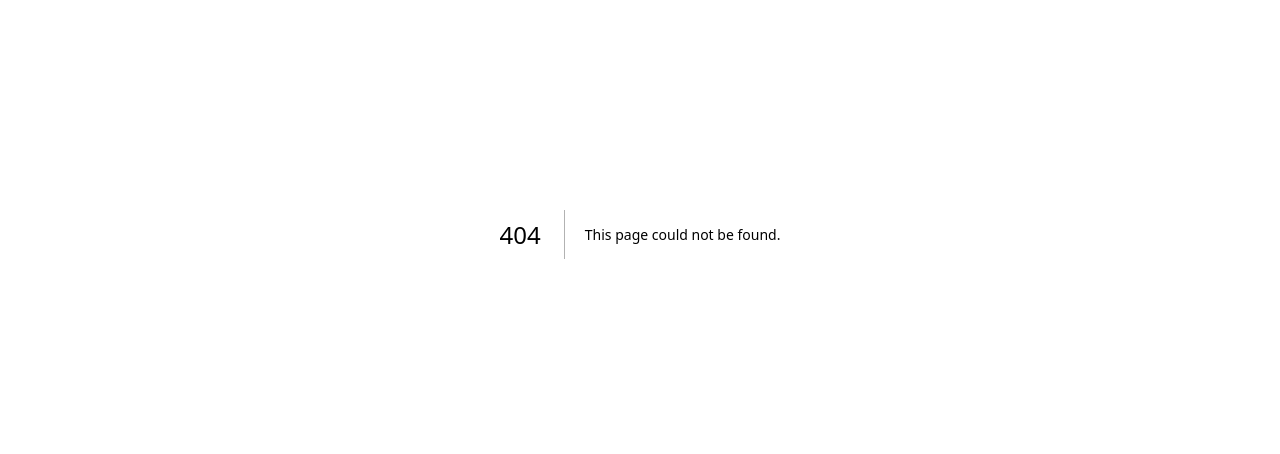
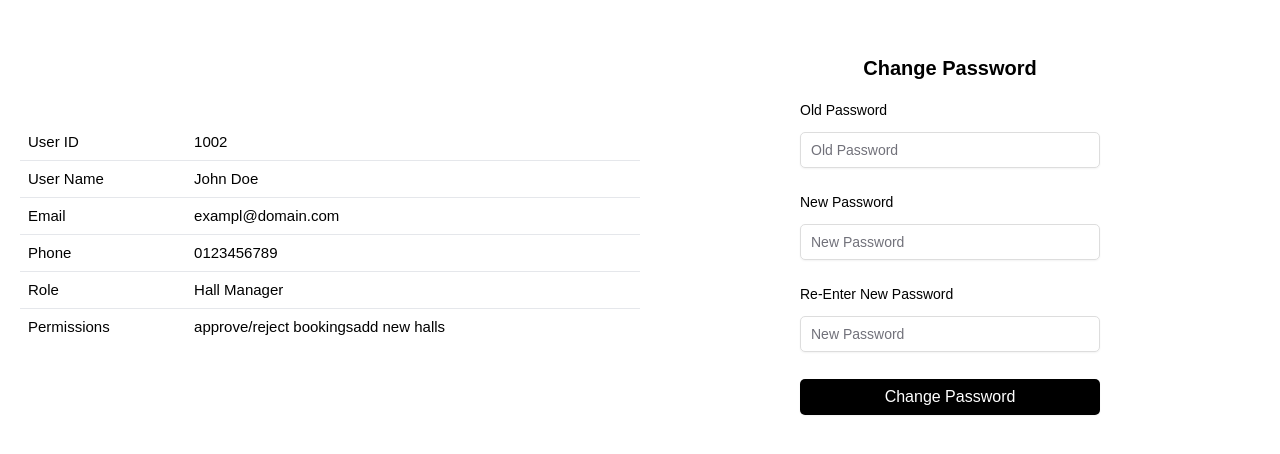
Before and after one commit to zaplink/HallEase-New, a Next.js app: page /profile in a window 1280 px wide. Before the commit this address had no page. Shown: the part 166-620 px from the top of the page. Built offline with nearby package versions, Linux system fonts and the light colour scheme.

Commit message:
Add profile page with Change password form

```diff
--- /dev/null
+++ b/src/app/profile/page.tsx
@@ -0,0 +1,53 @@
+import {
+    Table,
+    TableBody,
+    TableCell,
+    TableRow,
+  } from "@/components/ui/table"
+
+import ChangePasswordForm from "@/components/ui/ChangePasswordForm";
+
+
+export default function Profile(){
+    return (
+    <div style={{  justifyContent: 'center', alignItems: 'center', height: '100vh',padding:'20px',width:'100vw',display: 'flex' }}>
+
+        <div style={{ width: '50vw' }}>
+        <Table style={{borderCollapse:'collapse',fontSize:'15px'}}>
+           <TableBody>
+                <TableRow>
+                    <TableCell className="font-medium">User ID</TableCell>
+                    <TableCell className="text-left">1002</TableCell>
+                </TableRow>
+                <TableRow>
+                    <TableCell className="font-medium">User Name</TableCell>
+                    <TableCell className="text-left">John Doe</TableCell>
+                </TableRow>
+                <TableRow>
+                    <TableCell className="font-medium">Email</TableCell>
+                    <TableCell className="text-left">exampl@domain.com</TableCell>
+                </TableRow>
+                <TableRow>
+                    <TableCell className="font-medium">Phone</TableCell>
+                    <TableCell className="text-left">0123456789</TableCell>
+                </TableRow>
+                <TableRow>
+                    <TableCell className="font-medium">Role</TableCell>
+                    <TableCell className="text-left">Hall Manager</TableCell>
+                </TableRow>
+                <TableRow>
+                    <TableCell className="font-medium">Permissions</TableCell>
+                    <TableCell className="text-left">approve/reject bookingsadd new halls</TableCell>
+                </TableRow>
+            </TableBody>
+        </Table>
+        </div>
+
+        <div style={{ width: '50vw' }}>
+        <ChangePasswordForm />
+        </div>
+
+    </div>
+
+    );
+}
--- /dev/null
+++ b/src/components/ui/ChangePasswordForm.tsx
@@ -0,0 +1,68 @@
+"use client";
+
+import { Label } from "@/components/ui/label"
+import { Input } from "@/components/ui/input"
+import { Button } from "@/components/ui/button"
+
+
+export default function ChangePasswordForm() {
+
+  return (
+    <div style={{ padding: '20px' }}>
+      <h2 style={{ textAlign: 'center', marginBottom: '20px',fontWeight:'bold',fontSize:'20px' }}>Change Password</h2>
+      <form
+        style={{
+          display: 'flex',
+          flexDirection: 'column',
+          width: '300px',
+          margin: '0 auto',
+          gap: '15px',
+        }}
+      >
+        <Label htmlFor="Old Password"style={labelStyle}>Old Password</Label>
+        <Input type="password"
+          name="oldPassword"
+          placeholder="Old Password"
+          style={inputStyle}/>
+
+        <Label htmlFor="New Password"style={labelStyle}>New Password</Label>
+        <Input type="password"
+          name="newPassword"
+          placeholder="New Password"
+          style={inputStyle} />
+
+        <Label htmlFor="New Password"style={labelStyle}>Re-Enter New Password</Label>
+        <Input type="password"
+          name="confirmPassword"
+          placeholder="New Password"
+          style={inputStyle}/>
+
+        <Button variant="outline" style={buttonStyle}>Change Password</Button>
+      </form>
+    </div>
+  );
+}
+
+
+const labelStyle = {
+    fontSize: '14px',
+  };
+
+const inputStyle = {
+  padding: '10px',
+  fontSize: '14px',
+  borderRadius: '5px',
+  border: '1px solid #ddd',
+  marginBottom: '12px',
+  width: '100%',
+};
+
+const buttonStyle = {
+  padding: '10px',
+  fontSize: '16px',
+  color: '#fff',
+  backgroundColor: 'black',
+  border: 'none',
+  borderRadius: '5px',
+  cursor: 'pointer',
+};
```
